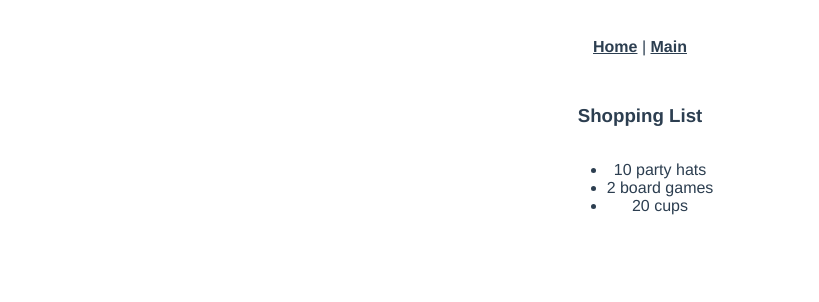
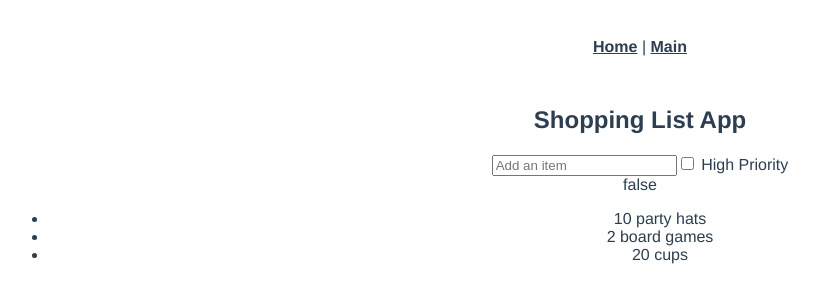
Before and after one commit to tbrowntech/Budgister, a Vue app in the folder budgister-app/: page /shoppingList in a window 1280 px wide. Shown: the top 302 px of the page, without its empty margins (0-819 px from the left). Built offline with nearby package versions, Linux system fonts and the light colour scheme.

Commit message:
Final change for today adding to shoppinglist.vue

```diff
--- a/budgister-app/src/components/ShoppingListPage.vue
+++ b/budgister-app/src/components/ShoppingListPage.vue
@@ -1,17 +1,23 @@
 <template>
   <section>
-    <h3>Shopping List</h3>
-    <div class="container">
-      <ul>
-        <li v-for="item in items" :key="item.id">{{ item.label }}</li>
-      </ul>
-    </div>
+    <h1>{{ header || "Welcome" }}</h1>
+    <input v-model="newItem" type="text" placeholder="Add an item" />
+    <label>
+      <input type="checkbox" v-model="newItemHighPriority" /> High Priority
+    </label>
+    <br />
+    {{ newItem }} {{ newItemHighPriority }}
+    <ul>
+      <li v-for="item in items" :key="item.id">{{ item.label }}</li>
+    </ul>
   </section>
 </template>
 <script>
 export default {
   data: () => ({
     header: "Shopping List App",
+    newItem: "",
+    newItemHighPriority: false,
     items: [
       { id: 1, label: "10 party hats" },
       { id: 2, label: "2 board games" },
```
